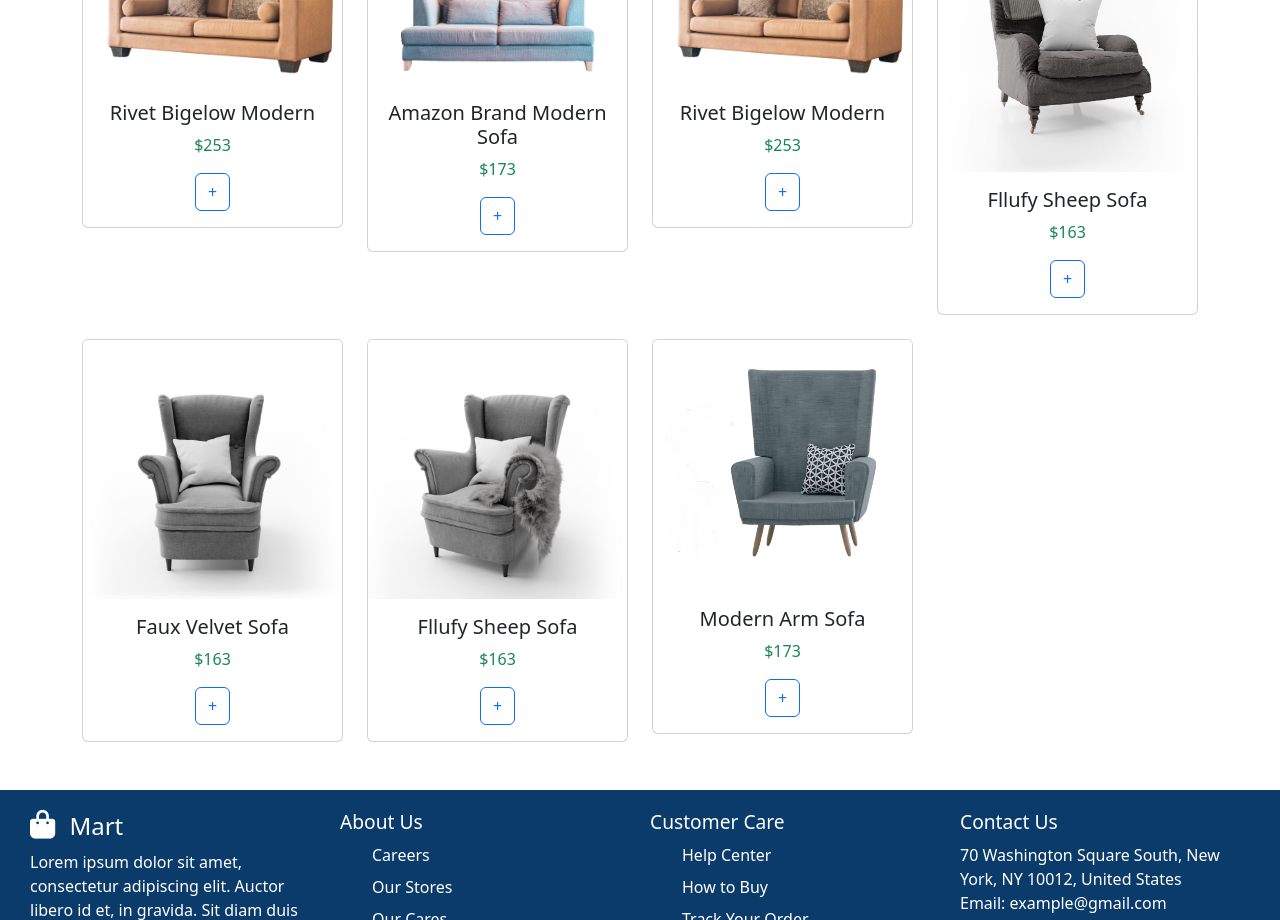
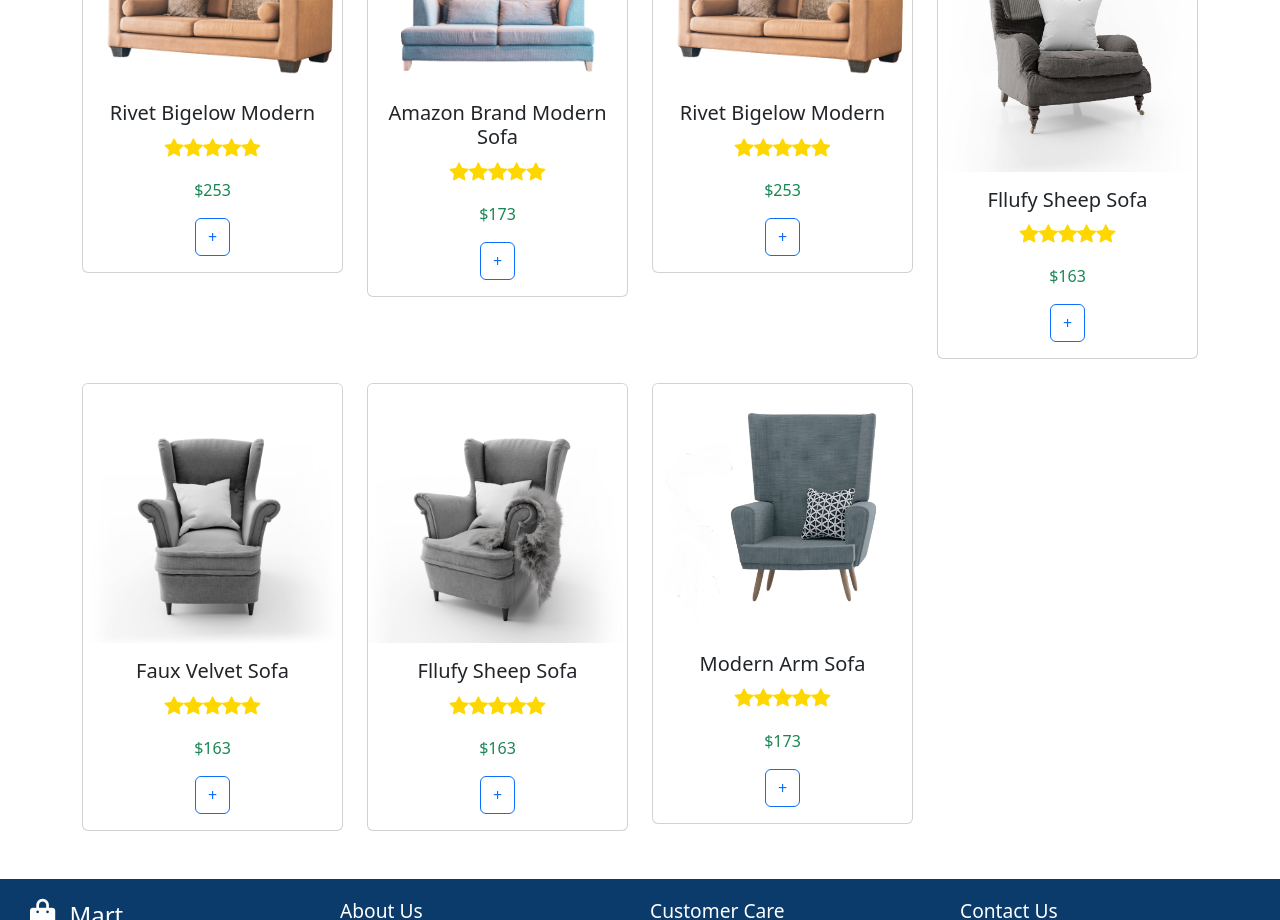
Before and after one commit to LOKESHREDDY476/Mart-E-com--ReactJS, a React (Create React App) app: page /product/01 in a window 1280 px wide. Shown: the part 1000-1920 px from the top of the page. Built offline with nearby package versions, Linux system fonts and the light colour scheme.

Commit message:
components is updated

```diff
--- a/src/components/HomeData.jsx
+++ b/src/components/HomeData.jsx
@@ -76,7 +76,7 @@ const HomeData = () => {
                       }`}
                       style={{
                         fontSize: "1.2rem",
-                        color: index < product.rating ? "gray" : "gold",
+                        color: index < product.rating ? "gray" : "g",
                       }}
                     ></i>
                   ))}
--- a/src/components/ProductDetails.jsx
+++ b/src/components/ProductDetails.jsx
@@ -1,10 +1,10 @@
-import React, { useState } from 'react';
-import { useParams, Link } from 'react-router-dom';
-import { products } from '../products';
-import { useCart } from '../context/CartContext';
-import Navbar from './Navbar';
-import Footer from './Footer';
-import tableImage from '../Images/table.jpg';
+import React, { useState } from "react";
+import { useParams, Link } from "react-router-dom";
+import { products } from "../products";
+import { useCart } from "../context/CartContext";
+import Navbar from "./Navbar";
+import Footer from "./Footer";
+import tableImage from "../Images/table.jpg";
 
 const ProductDetails = () => {
   const { id } = useParams();
@@ -21,7 +21,32 @@ const ProductDetails = () => {
   );
 
   const handleAddToCart = () => {
-    addToCart({ id: product.id, name: product.productName, price: product.price, quantity });
+    addToCart({
+      id: product.id,
+      name: product.productName,
+      imgUrl: product.imgUrl,
+      price: product.price,
+      quantity,
+    });
+  };
+
+  const renderStars = (rating) => {
+    return (
+      <div className="d-flex justify-content-center align-items-center mb-2">
+        {Array.from({ length: 5 }, (_, index) => (
+          <i
+            key={index}
+            className={`bi ${
+              index < rating ? "bi-star-fill" : "bi-star"
+            }`}
+            style={{
+              fontSize: "1.2rem",
+              color: index < rating ? "gold" : "gray",
+            }}
+          ></i>
+        ))}
+      </div>
+    );
   };
 
   return (
@@ -31,8 +56,8 @@ const ProductDetails = () => {
         className="banner text-black text-center py-5"
         style={{
           backgroundImage: `url(${tableImage})`,
-          backgroundSize: 'cover',
-          backgroundPosition: 'center',
+          backgroundSize: "cover",
+          backgroundPosition: "center",
         }}
       >
         <h1 className="display-4 fw-bold">{product.productName}</h1>
@@ -52,7 +77,8 @@ const ProductDetails = () => {
             <p className="text-muted mb-2">
               Category: <strong>{product.category}</strong>
             </p>
-            <p>⭐ {product.avgRating} ratings</p>
+            {/* Average Rating */}
+            <p className="text-warning text-black">Rating: {(product.avgRating)}</p>
             <p className="price display-4 text-success">${product.price}</p>
             <p className="description text-secondary">{product.description}</p>
             <div className="quantity-control mb-3">
@@ -90,14 +116,18 @@ const ProductDetails = () => {
                     </Link>
                     <div className="card-body text-center">
                       <h5 className="card-title">{similarProduct.productName}</h5>
+                      <p className="text-warning">
+                        {renderStars(similarProduct.avgRating)}
+                      </p>
                       <p className="text-success">${similarProduct.price}</p>
                       <button
                         className="btn btn-outline-primary"
                         onClick={() =>
                           addToCart({
-                            id: product.id,
-                            name: product.productName,
-                            price: product.price,
+                            id: similarProduct.id,
+                            name: similarProduct.productName,
+                            imgUrl: similarProduct.imgUrl,
+                            price: similarProduct.price,
                             quantity: 1,
                           })
                         }
```
